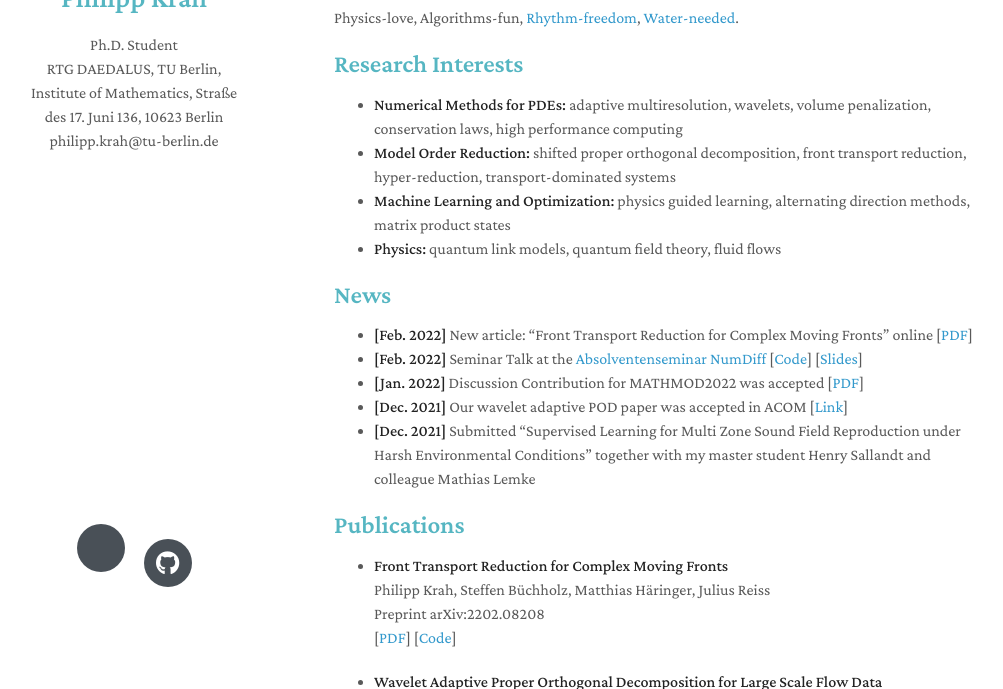
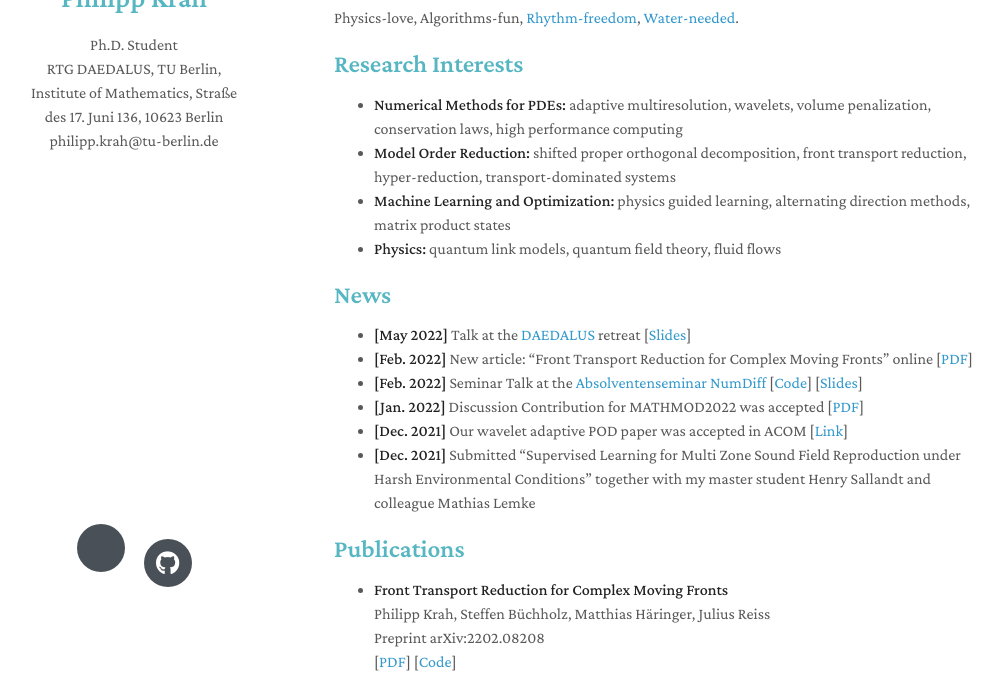
Before and after one commit to Philipp137/Philipp137.github.io, a Jekyll site: the page built from index.markdown, in a window 1280 px wide and 900 px high, cut to the strip 211-900 px from the top of the window. Shown: the whole strip, without its empty margins (136-1139 px from the left). Built offline with Jekyll 4.4.1, drawn with Linux system fonts in a browser that asks for light colours; nearby versions of some CDN libraries; a style sheet for code colours, icons or effects is not loaded; some of the changed lines change nothing that is shown.

Commit message:
slides DAEDALUS may2022

```diff
--- a/index.markdown
+++ b/index.markdown
@@ -18,6 +18,7 @@ Physics-love, Algorithms-fun, [Rhythm-freedom](https://soundcloud.com/massesandb
 
 ## News
 
+- **[May  2022]** Talk at the [DAEDALUS](https://daedalus.berlin/) retreat [[Slides](https://Philipp137.github.io/assets/slides/20220509_DAEDALUS_retreat.pdf)]
 - **[Feb. 2022]** New article: "Front Transport Reduction for Complex Moving Fronts" online [[PDF](https://arxiv.org/abs/2202.08208)]
 - **[Feb. 2022]** Seminar Talk at the [Absolventenseminar NumDiff](https://www.math.tu-berlin.de/fachgebiete_ag_modnumdiff/fg_numerische_mathematik/v_menue/vortraege/absolventen_seminar/absolventinnen_seminar_ss_21/)  [[Code](https://github.com/Philipp137/FrontTransportReduction)]
                   [[Slides](https://Philipp137.github.io/assets/slides/20220203_AbsolventenseminarWS21_22.pdf)]
@@ -78,6 +79,6 @@ Physics-love, Algorithms-fun, [Rhythm-freedom](https://soundcloud.com/massesandb
 <div align ="center">
 <strong>Thesis Progress</strong>
 <br>
-<progress value="65" max="100">70 %</progress>
+<progress value="65" max="100">85 %</progress>
 
 </div>
```
Also changed, not shown: 1 other file.
